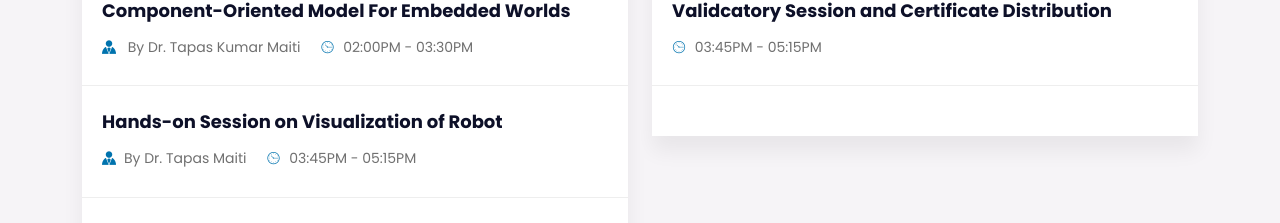
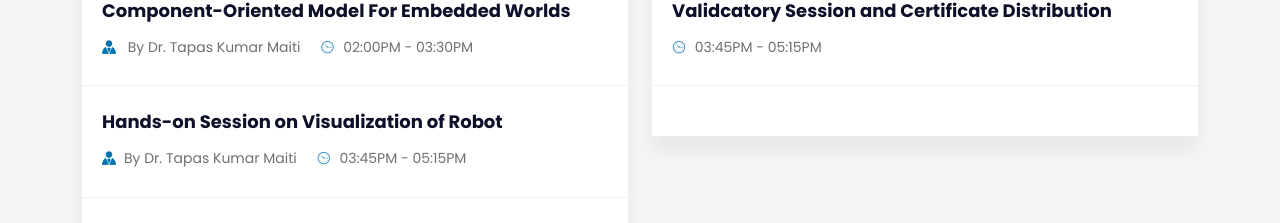
Before and after one commit to IEEE-SOU-SB/Netsip, a React (Create React App) app in the folder evnia/client/: page /schedule-3 in a window 1280 px wide. Shown: the part 1173-1396 px from the top of the page. Built offline with nearby package versions, Linux system fonts and the light colour scheme; the HTML template or start-up script is replaced by a standard one.

Commit message:
kumar added

```diff
--- a/evnia/client/src/components/HomeDefault/EventSchedules.jsx
+++ b/evnia/client/src/components/HomeDefault/EventSchedules.jsx
@@ -330,7 +330,7 @@ class EventSchedules extends React.Component {
                                                         <h3>Hands-on Session on Visualization of Robot</h3>
 
                                                         <ul>
-                                                            <li><i className="icofont-user-suited"></i> By <span>Dr. Tapas Maiti</span></li>
+                                                            <li><i className="icofont-user-suited"></i> By <span>Dr. Tapas Kumar Maiti</span></li>
                                                             <li><i className="icofont-wall-clock"></i> 03:45PM - 05:15PM</li>
                                                         </ul>
                                                     </div>
--- a/evnia/client/src/components/schedule/EventSchedulesThree.jsx
+++ b/evnia/client/src/components/schedule/EventSchedulesThree.jsx
@@ -173,7 +173,7 @@ class EventSchedulesThree extends React.Component {
                                             <ul>
                                                 <li>
                                                     <i className="icofont-user-suited"></i>
-                                                    By Dr. Tapas Maiti
+                                                    By Dr. Tapas Kumar Maiti
                                                 </li>
                                                 <li>
                                                     <i className="icofont-wall-clock"></i> 03:45PM - 05:15PM
```
